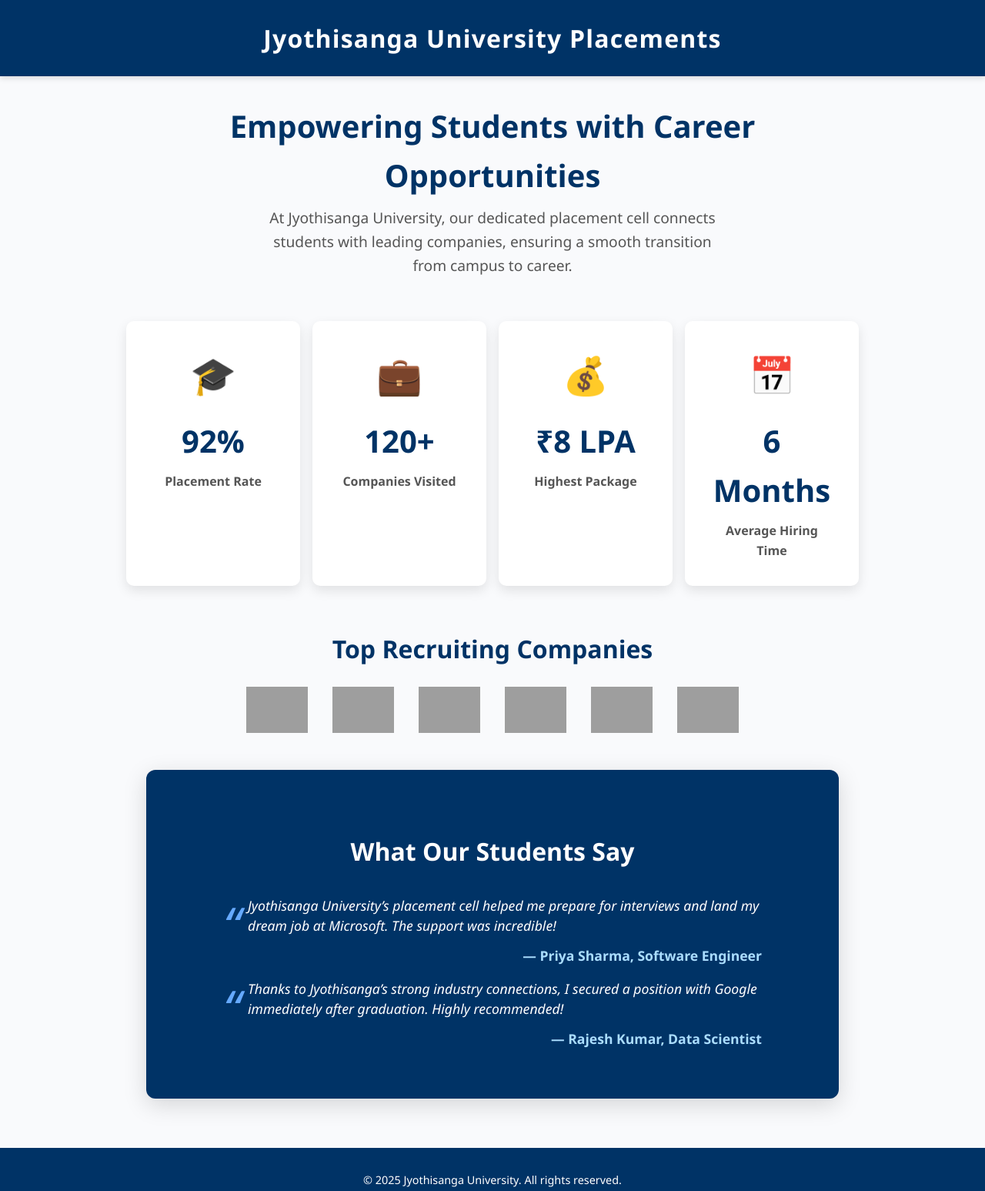
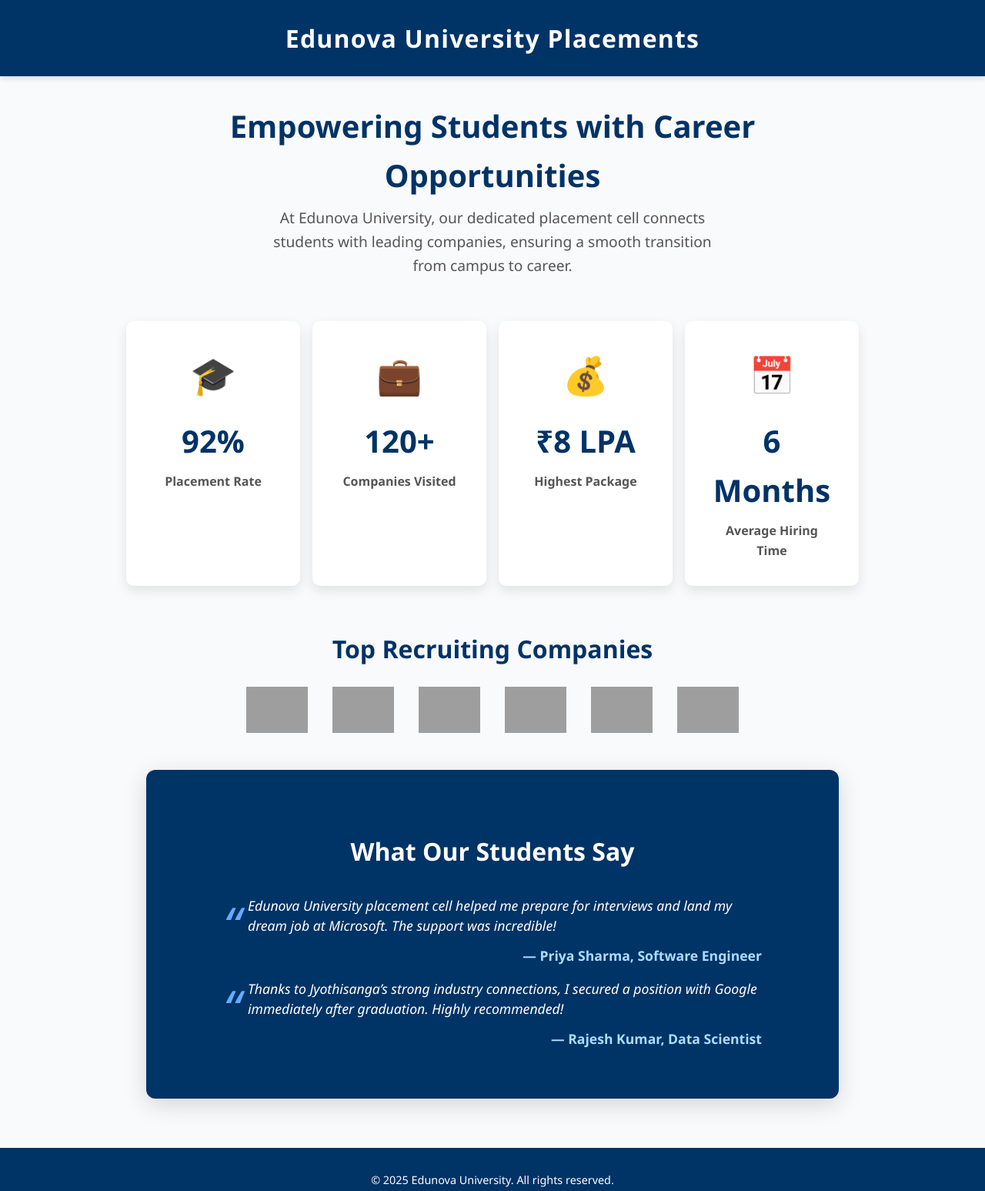
Before and after one commit to Nandini1506/jyothisanga-University, a plain HTML site: page placements.html in a window 1280 px wide. Shown: the whole page at 77% size. Drawn offline with Linux system fonts and the light colour scheme; grey boxes are pictures that could not be loaded.

Commit message:
Update placements.html
Signed-off-by: Nandini1506 <nandinikotturu2000@gmail.com>

```diff
--- a/placements.html
+++ b/placements.html
@@ -3,7 +3,7 @@
 <head>
   <meta charset="UTF-8" />
   <meta name="viewport" content="width=device-width, initial-scale=1" />
-  <title>Placements | Jyothisanga University</title>
+  <title>Placements | Edunova University</title>
   <style>
     /* Reset & Base */
     * {
@@ -176,13 +176,13 @@
 </head>
 <body>
   <header>
-    <h1>Jyothisanga University Placements</h1>
+    <h1>Edunova University Placements</h1>
   </header>
 
   <main>
     <section class="hero" aria-label="Placement introduction">
       <h2>Empowering Students with Career Opportunities</h2>
-      <p>At Jyothisanga University, our dedicated placement cell connects students with leading companies, ensuring a smooth transition from campus to career.</p>
+      <p>At Edunova University, our dedicated placement cell connects students with leading companies, ensuring a smooth transition from campus to career.</p>
     </section>
 
     <section class="stats" aria-label="Placement statistics">
@@ -223,7 +223,7 @@
     <section class="testimonials" aria-label="Student testimonials">
       <h3>What Our Students Say</h3>
       <blockquote class="testimonial">
-        Jyothisanga University’s placement cell helped me prepare for interviews and land my dream job at Microsoft. The support was incredible!
+        Edunova University placement cell helped me prepare for interviews and land my dream job at Microsoft. The support was incredible!
         <div class="testimonial-author">— Priya Sharma, Software Engineer</div>
       </blockquote>
       <blockquote class="testimonial">
@@ -234,7 +234,7 @@
   </main>
 
   <footer>
-    <p>&copy; 2025 Jyothisanga University. All rights reserved.</p>
+    <p>&copy; 2025 Edunova University. All rights reserved.</p>
   </footer>
 </body>
 </html>
```
